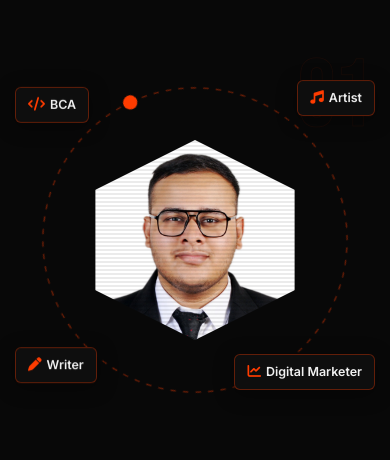
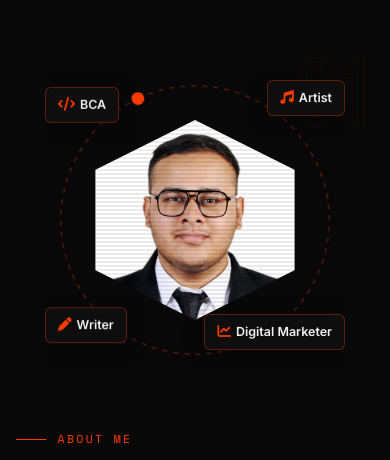
Before and after one commit to RKGSERVER/Portfolio, a React (Vite) app: page / in a window 390 px wide. Shown: the part 854-1314 px from the top of the page. Built offline with nearby package versions, Linux system fonts and the light colour scheme; no server answers.

Commit message:
fix: eliminate all horizontal overflow sources

```diff
--- a/src/App.css
+++ b/src/App.css
@@ -3,6 +3,8 @@
   padding: 130px 5%;
   position: relative;
   overflow: hidden;
+  max-width: 100%;
+  box-sizing: border-box;
 }
 
 .section-num {
--- a/src/components/About.css
+++ b/src/components/About.css
@@ -208,16 +208,15 @@
 /* ── ABOUT MOBILE ── */
 @media (max-width: 480px) {
   .about-grid { grid-template-columns: 1fr; gap: 60px; }
-  /* make wrap big enough so chips don't get clipped */
-  .avatar-wrap { width: 340px; height: 340px; }
+  .avatar-wrap { width: 300px; height: 300px; }
   .avatar-hex { width: 200px; height: 200px; }
-  .about-visual { overflow: visible; }
-  .floating-chips { overflow: visible; }
+  .about-visual { overflow: hidden; }
+  .floating-chips { overflow: hidden; }
   .chip { font-size: 0.78rem; padding: 7px 12px; gap: 5px; }
-  .c1 { top: 20px;  left: -10px; }
-  .c2 { top: 20px;  right: -10px; }
-  .c3 { bottom: 20px; left: -10px; }
-  .c4 { bottom: 20px; right: -10px; }
+  .c1 { top: 20px;  left: 0px; }
+  .c2 { top: 20px;  right: 0px; }
+  .c3 { bottom: 20px; left: 0px; }
+  .c4 { bottom: 20px; right: 0px; }
   .about-para { font-size: 0.98rem; }
   .about-stats { gap: 20px; }
   .stat-num { font-size: 2.6rem; }
--- a/src/components/Footer.css
+++ b/src/components/Footer.css
@@ -10,6 +10,7 @@
   border-top: 1px solid var(--border2);
   border-bottom: 1px solid var(--border2);
   padding: 0;
+  max-width: 100%;
 }
 
 .footer-track {
```
